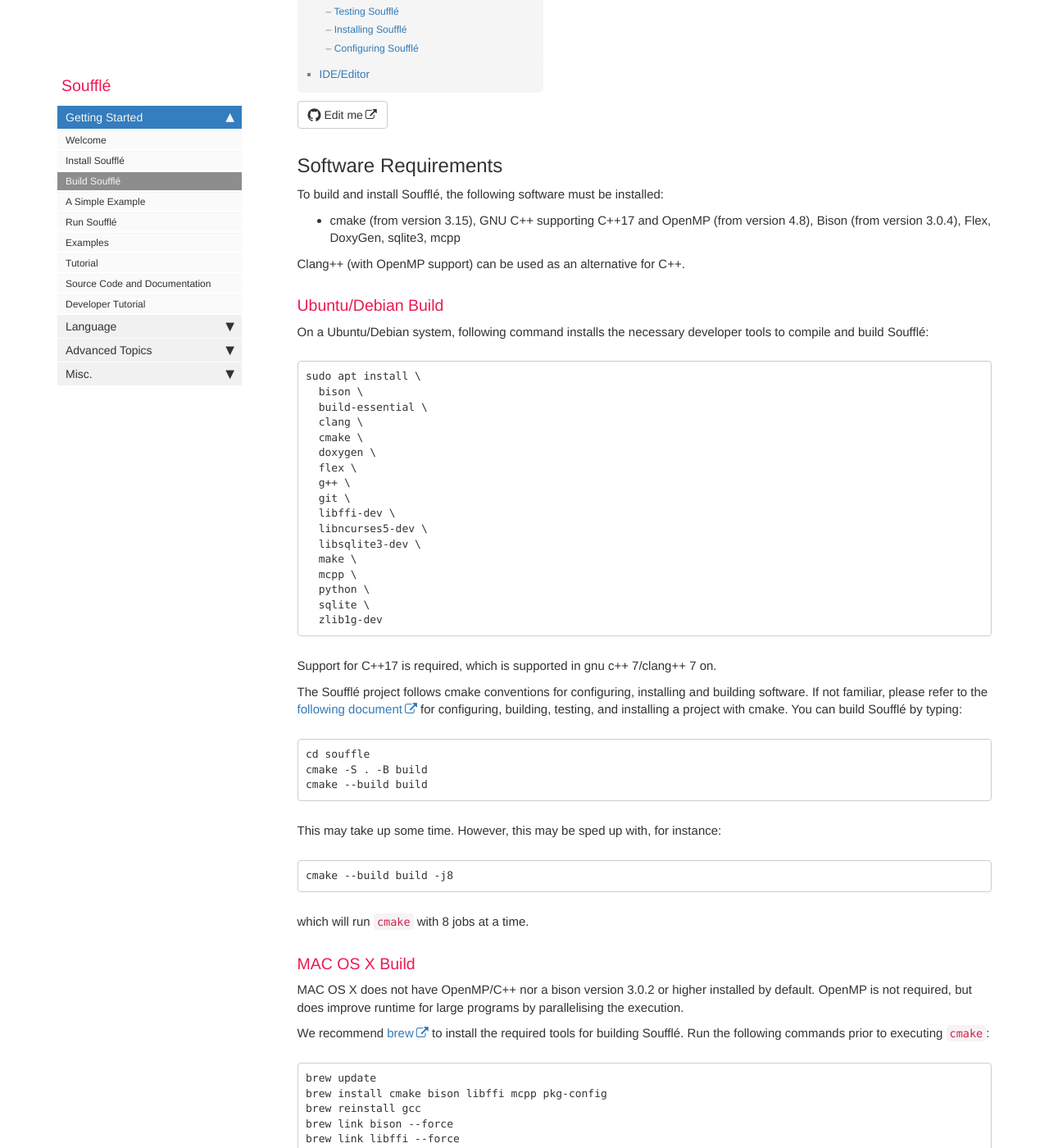
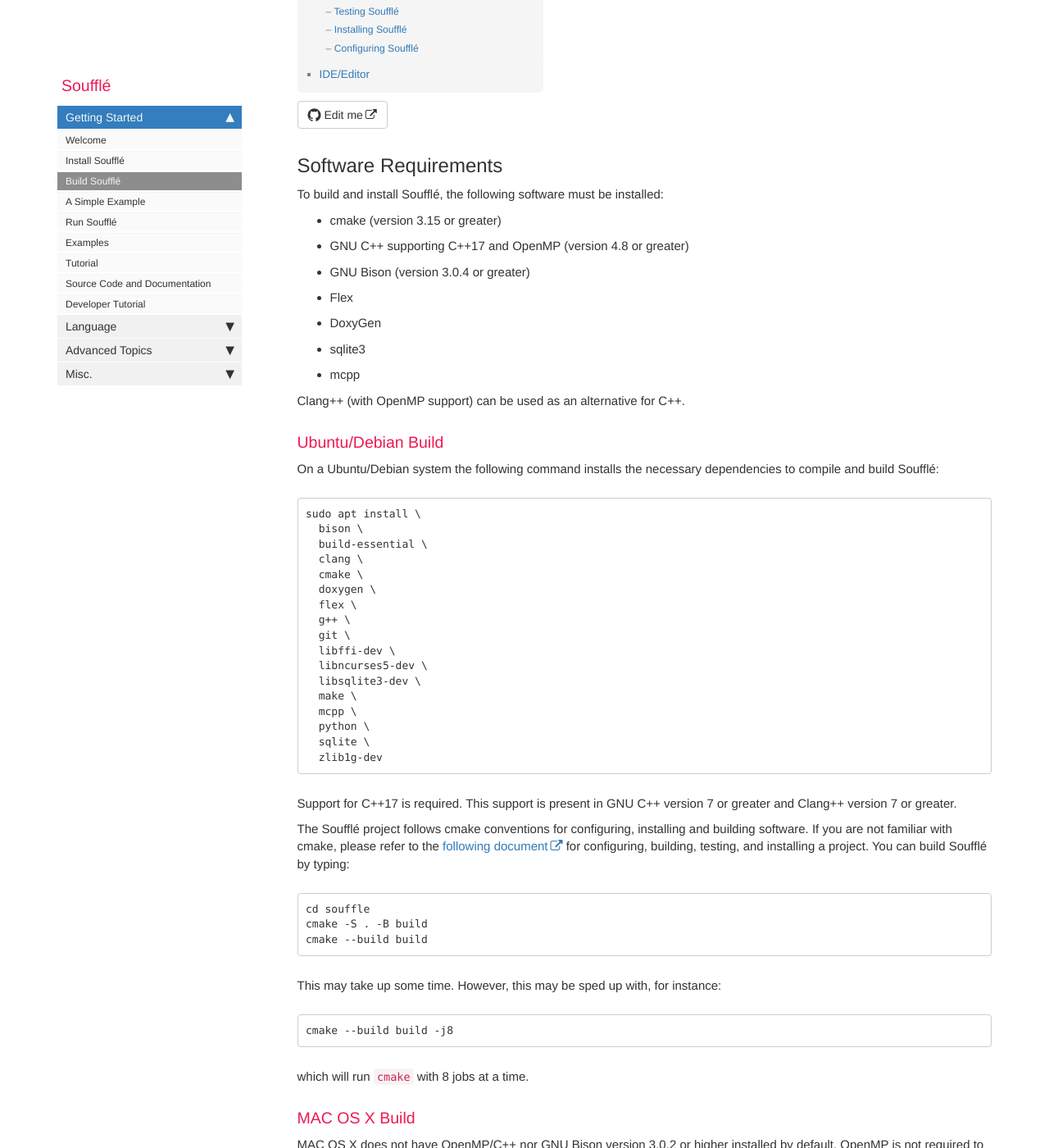
Before and after one commit to souffle-lang/souffle-lang.github.io, a Jekyll site: the page built from pages/docs/build.md, in a window 1280 px wide and 1400 px high, scrolled down 243 px. Shown: the whole window at 82% size. Built offline with Jekyll 4.4.1, drawn with Linux system fonts in a browser that asks for light colours; comment, search, counter and statistics services are not loaded; some of the changed text lies outside the part shown.

Commit message:
Clean up build instructions
* Split long line of technologies into list
* Fix some spelling mistakes
* Move tip about `ccmake` to the top of the config section

````diff
--- a/pages/docs/build.md
+++ b/pages/docs/build.md
@@ -9,13 +9,19 @@ folder: docs
 
 To build and install Soufflé, the following software must be installed:
 
-* cmake (from version 3.15), GNU C++ supporting C++17 and OpenMP (from version 4.8), Bison (from version 3.0.4), Flex, DoxyGen, sqlite3, mcpp
+* cmake (version 3.15 or greater)
+* GNU C++ supporting C++17 and OpenMP (version 4.8 or greater)
+* GNU Bison (version 3.0.4 or greater)
+* Flex
+* DoxyGen
+* sqlite3
+* mcpp
 
 Clang++ (with OpenMP support) can be used as an alternative for C++.
 
 ### Ubuntu/Debian Build
 
-On a Ubuntu/Debian system, following command installs the necessary developer tools to compile and build Soufflé:
+On a Ubuntu/Debian system the following command installs the necessary dependencies to compile and build Soufflé:
 
 ```
 sudo apt install \
@@ -37,9 +43,10 @@ sudo apt install \
   zlib1g-dev
 ```
 
-Support for C++17 is required, which is supported in gnu c++ 7/clang++ 7 on.
+Support for C++17 is required. This support is present in GNU C++ version 7 or greater and Clang++ version 7 or greater.
 
-The Soufflé project follows cmake conventions for configuring, installing and building software. If not familiar, please refer to the [following document](https://cliutils.gitlab.io/modern-cmake/chapters/intro/running.html) for configuring, building, testing, and installing a project with cmake. You can build Soufflé by typing:
+The Soufflé project follows cmake conventions for configuring, installing and building software. If you are not familiar with cmake, please refer to the [following document](https://cliutils.gitlab.io/modern-cmake/chapters/intro/running.html) for configuring, building, testing, and installing a project. You can build Soufflé by typing:
+
 ```
 cd souffle
 cmake -S . -B build
@@ -53,9 +60,10 @@ which will run `cmake` with 8 jobs at a time.
 
 ### MAC OS X Build
 
-MAC OS X does not have OpenMP/C++ nor a bison version 3.0.2 or higher installed by default. OpenMP is not required, but does improve runtime for large programs by parallelising the execution.
+MAC OS X does not have OpenMP/C++ nor GNU Bison version 3.0.2 or higher installed by default. OpenMP is not required to build Soufflé, but does improve runtime for large Datalog programs by parallelising the execution.
 
 We recommend [brew](http://brew.sh) to install the required tools for building Soufflé. Run the following commands prior to executing `cmake`:
+
 ```
 brew update
 brew install cmake bison libffi mcpp pkg-config
@@ -116,7 +125,9 @@ the Soufflé commands ```souffle``` and ```souffle-profile``` are available to t
 
 ### Configuring Soufflé
 
-To specify building options, run `cmake -S . -B build -D<option>=<value>`. See below some of the options:
+To specify build options, run `cmake -S . -B build -D<option>=<value>`. Alternatively, run `ccmake build` to start cmake with a terminal GUI interface that lets you configure the options.
+
+The most relevant options are listed below.
 
  - `SOUFFLE_DOMAIN_64BIT` Enable(=`ON`)/disable(=`OFF`) 64-bit number values in Datalog tuples; default is `OFF`, i.e., domain size is 32 bit.
  - `SOUFFLE_SANITISE_MEMORY` Enable(=`ON`)/disable(=`OFF`) memory sanitiser; default is `OFF`.
````
Also changed, not shown: other parts of pages/docs/build.md (+3 -2 lines).
